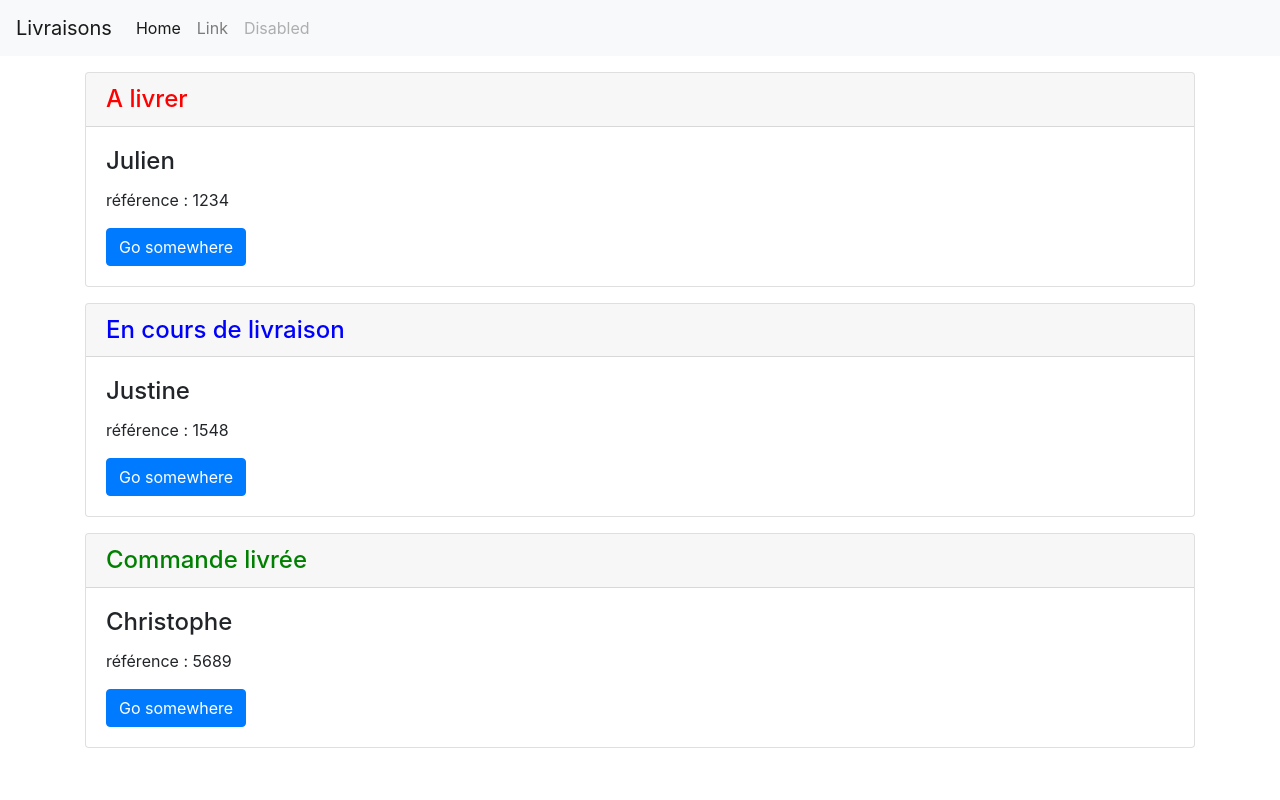
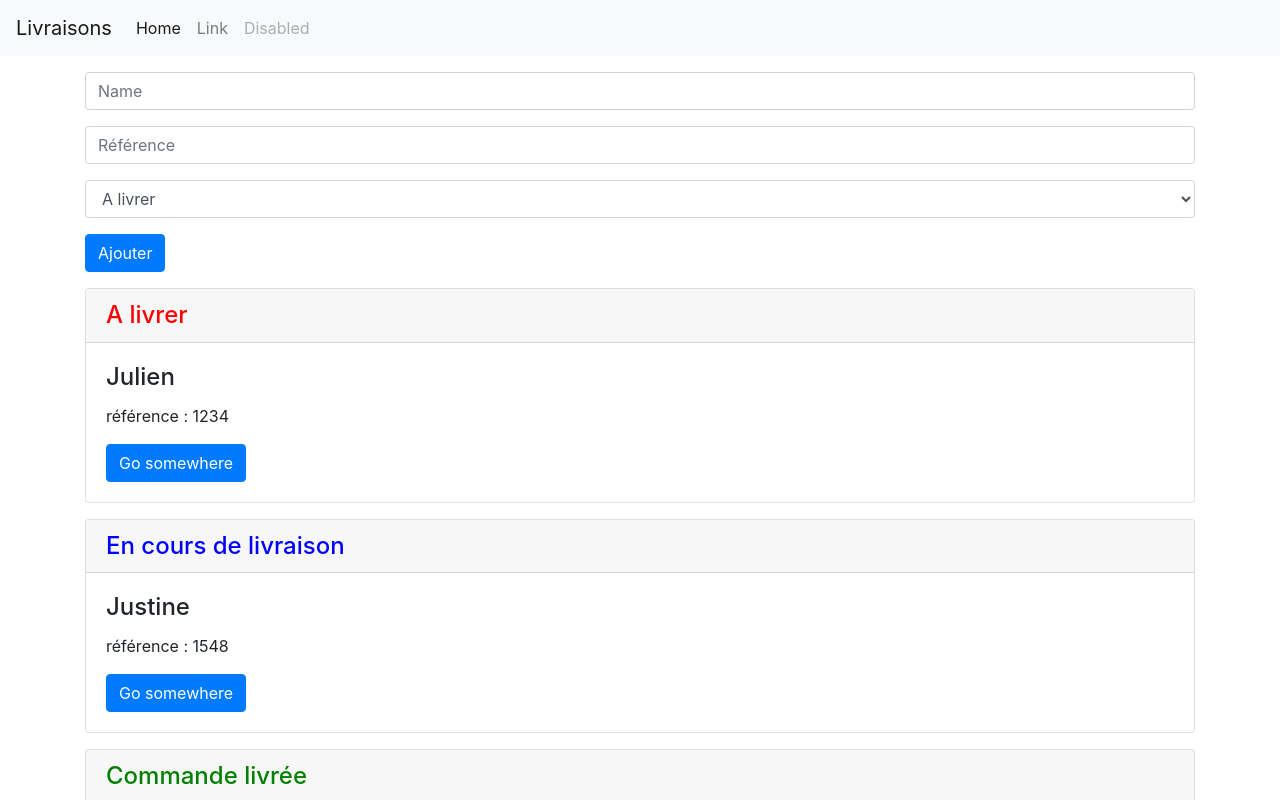
Before and after one commit to poec-poec/FormationAngular, an Angular app in the folder my-app/: page / in a window 1280 px wide. Shown: the top 800 px of the page. Built offline with nearby package versions, Linux system fonts and the light colour scheme.

Commit message:
Merge branch 'release/07'
create form bootstrap, use ngModel, ngValue and click

```diff
--- a/my-app/src/app/app.component.html
+++ b/my-app/src/app/app.component.html
@@ -1,5 +1,25 @@
 <app-menu></app-menu>
-<!-- {{ collection | json }} -->
+
+<form class="container form">
+  <div class="form-group">
+    <input class="form-control" [(ngModel)]="newItem.name" placeholder="Name" name="name">
+  </div>
+  <div class="form-group">
+    <input class="form-control" [(ngModel)]="newItem.reference" placeholder="Référence" name="reference">
+  </div>
+  <div class="form-group">
+    <select class="form-control" [(ngModel)]="newItem.state" name="state">
+      <option [ngValue]="0">A livrer</option>
+      <option [ngValue]="1">En cours de livraison</option>
+      <option [ngValue]="2">Commande livrée</option>
+    </select>
+  </div>
+  <div class="form-group">
+    <button type="submit" class="btn btn-primary" (click)="addItem()">Ajouter</button>
+  </div>
+</form>
+
+
 <div class="container cards" *ngFor="let item of collection">
 
   <div class="card">
--- a/my-app/src/app/app.component.scss
+++ b/my-app/src/app/app.component.scss
@@ -1,4 +1,5 @@
-.cards .card {
+.cards .card,
+.form {
   margin-top: 1rem;
 }
 
--- a/my-app/src/app/app.component.ts
+++ b/my-app/src/app/app.component.ts
@@ -7,6 +7,7 @@
 })
 export class AppComponent implements OnInit {
   collection: any;
+  newItem: any;
   constructor() {
 
   }
@@ -16,6 +17,16 @@
       {reference: '1548', name: 'Justine', state: 1},
       {reference: '5689', name: 'Christophe', state: 2}
     ]
+    this.resetNewItem();
+  }
+
+  addItem() {
+    this.collection.push(this.newItem);
+    this.resetNewItem();
+  }
+
+  resetNewItem() {
+    this.newItem = {reference: '', name: '', state: 0}
   }
 
 }
--- a/my-app/src/app/app.module.ts
+++ b/my-app/src/app/app.module.ts
@@ -1,5 +1,6 @@
 import { BrowserModule } from '@angular/platform-browser';
 import { NgModule } from '@angular/core';
+import { FormsModule } from '@angular/forms';
 
 import { AppComponent } from './app.component';
 import { MenuComponent } from './menu/menu.component';
@@ -10,7 +11,8 @@
     MenuComponent
   ],
   imports: [
-    BrowserModule
+    BrowserModule,
+    FormsModule
   ],
   providers: [],
   bootstrap: [AppComponent]
```
